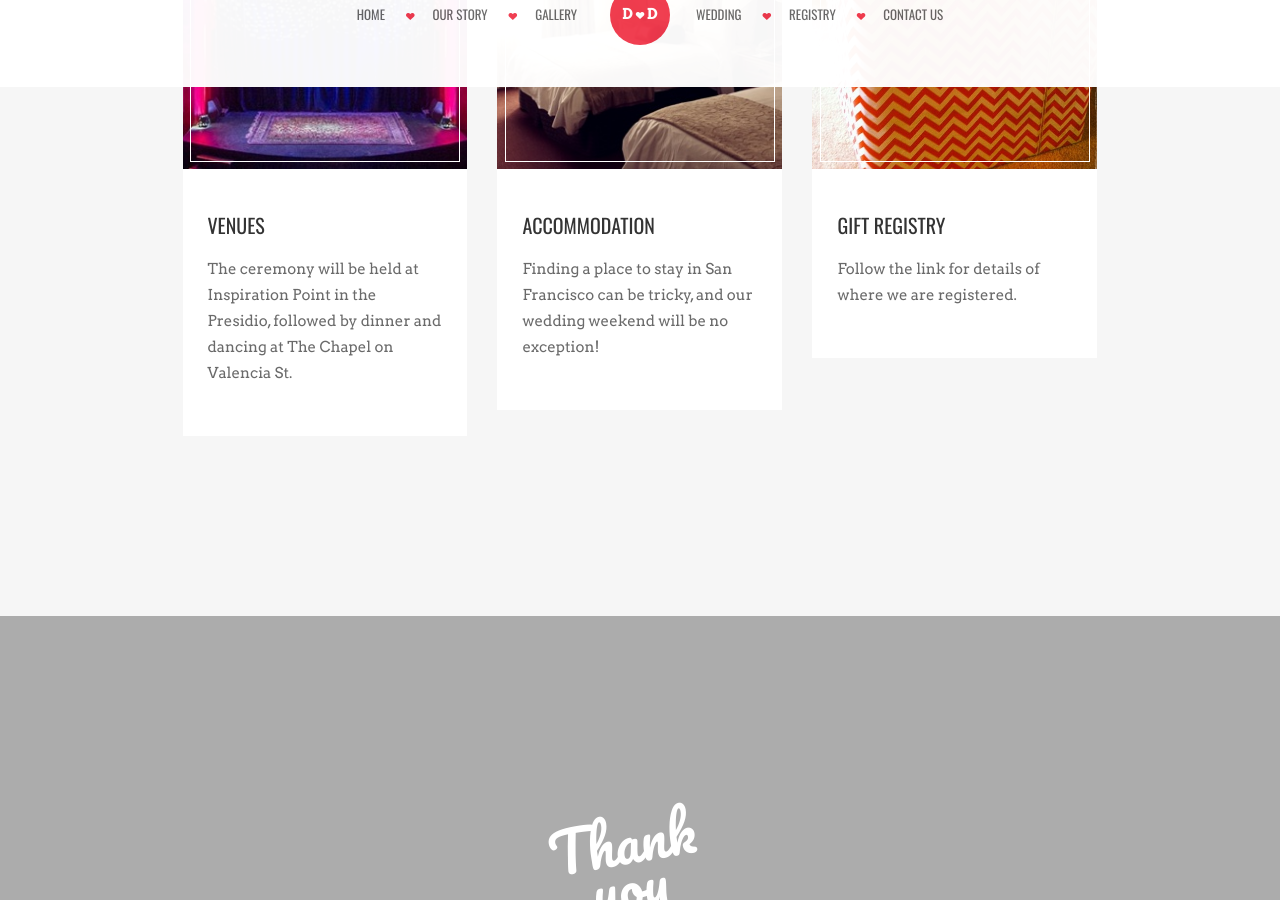
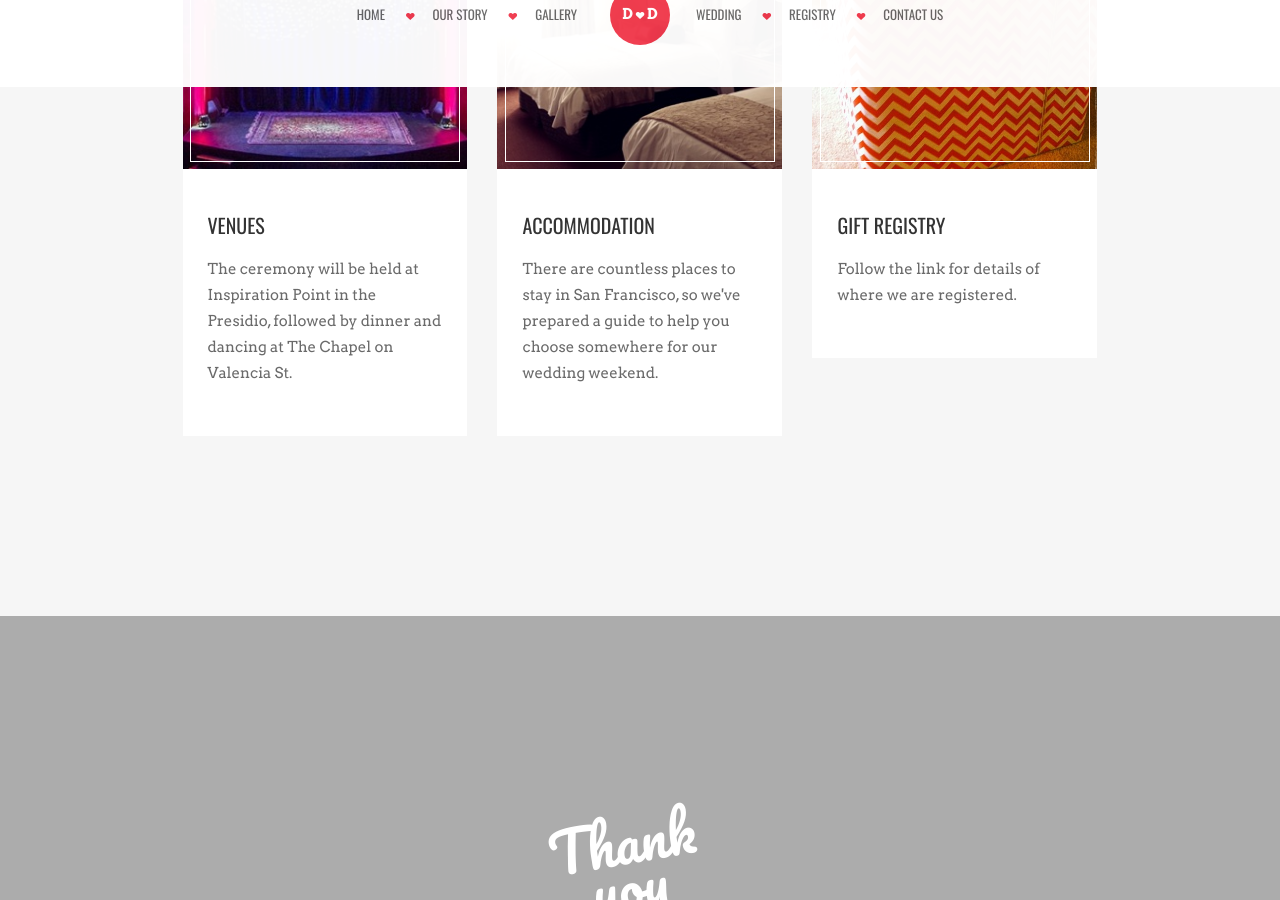
Before and after one commit to mrry/murbauer, a Jekyll site: the page built from index.html, in a window 1280 px wide and 900 px high, scrolled down 3046 px. Built offline with Jekyll 4.4.1, drawn with Linux system fonts in a browser that asks for light colours.

Commit message:
Less glib text for accommodation.

```diff
--- a/index.html
+++ b/index.html
@@ -363,7 +363,7 @@ layout: default
                                         <!-- TITLE & EXCERPT -->
                                         <div class="title-excerpt">
                                         	<h3><a href="accommodation.html">ACCOMMODATION</a></h3>
-                                            <p>Finding a place to stay in San Francisco can be tricky, and our wedding weekend will be no exception!</p>
+						<p>There are countless places to stay in San Francisco, so we've prepared a guide to help you choose somewhere for our wedding weekend.</p>
                                         </div>
                                         <!-- END of TITLE & EXCERPT -->
 
```
